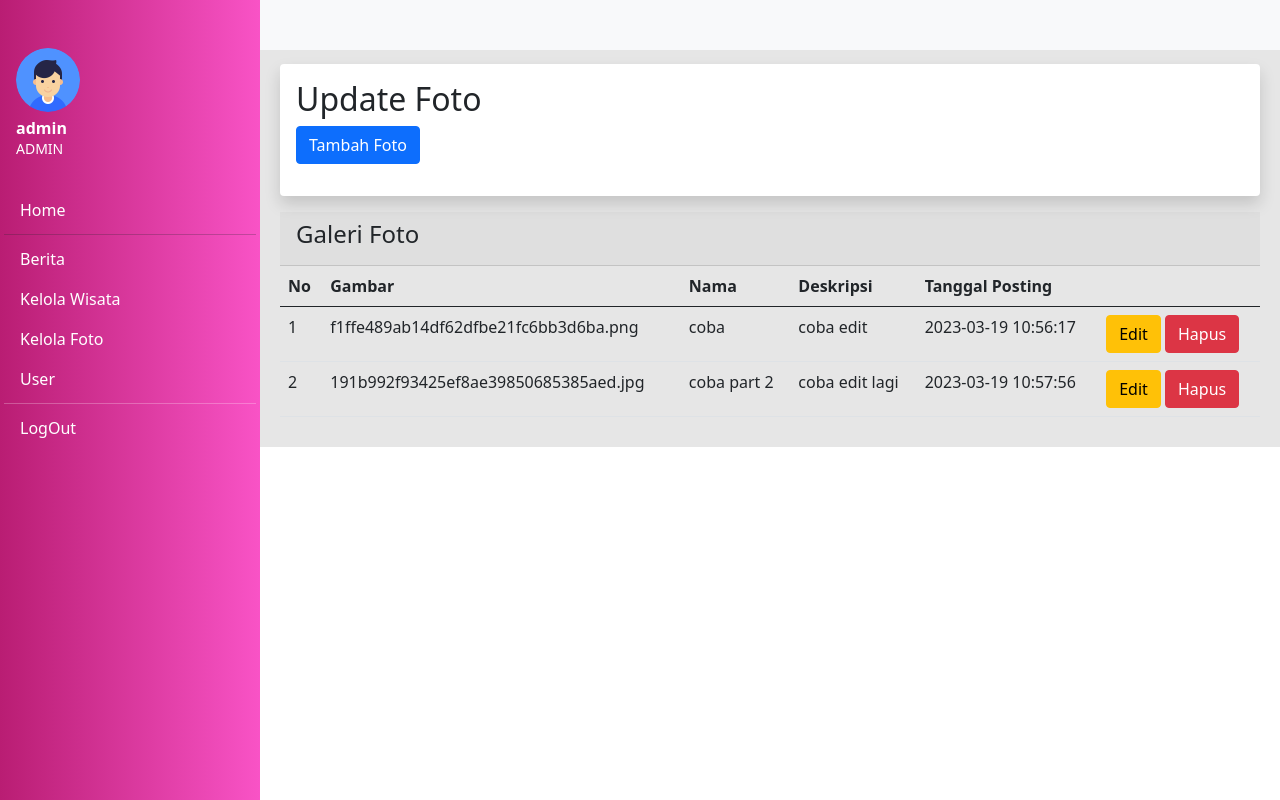
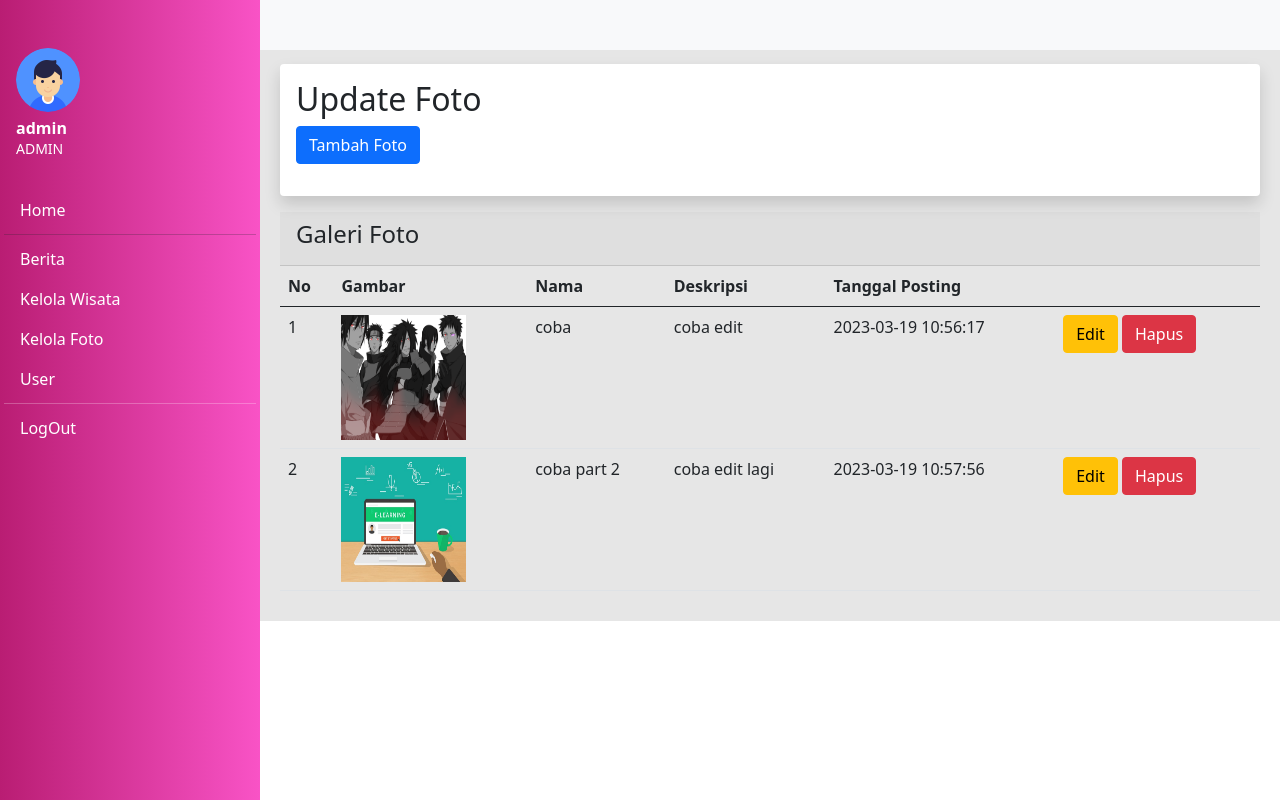
Before and after one commit to deasalsabilla/bukit-kunci, a PHP site: page /admin/menu/kelolafoto/index.php in a window 1280 px wide. Run offline with PHP 8.4, Linux system fonts and the light colour scheme; a user stored in the database is signed in; data comes from the database, SQL or seed files in the repository.

Commit message:
menampilkan gambar pada tabel kelola foto

```diff
--- a/admin/menu/kelolafoto/index.php
+++ b/admin/menu/kelolafoto/index.php
@@ -121,7 +121,7 @@ session_start();
                     <a class="nav-link px-3" href="../../menu/berita/index.php">
                         <i class="" aria-hidden="true"></i>Berita
                     </a>
-                    <?php if($_SESSION['level'] == "admin"): ?>
+                    <?php if ($_SESSION['level'] == "admin") : ?>
                         <a class="nav-link px-3" href="../../menu/kelolawisata/index.php">
                             <i class="" aria-hidden="true"></i>Kelola Wisata
                         </a>
@@ -137,7 +137,7 @@ session_start();
                         <a class="nav-link px-3" href="../../menu/user/index.php">
                             <i class="" aria-hidden="true"></i>User
                         </a>
-                    <?php endif;?>
+                    <?php endif; ?>
                     <hr class="soft my-1 bg-white">
                     <a class="nav-link px-3" href="../../logout.php">
                         <i class="" aria-hidden="true"></i>LogOut
@@ -267,13 +267,13 @@ session_start();
                             ?>
                                 <tr>
                                     <td><?php echo $no++ ?></td>
-                                    <td><?php echo $hasil['postimage'] ?></td>
+                                    <td><img src="img/<?php echo $hasil['postimage'] ?>" width="125px" height="125px"></td>
                                     <td><?php echo $hasil['nama'] ?></td>
                                     <td><?php echo $hasil['caption'] ?></td>
                                     <td><?php echo $hasil['postDate'] ?></td>
                                     <td>
-                                        <button class="btn btn-warning"><a href="edit.php?id=<?php echo $hasil['id'];?>" style="color: black; text-decoration:none;">Edit</a></button>
-                                        <button class="btn btn-danger" onclick="return confirm('Apakah Anda Yakin Ingin Menghapus Data?')"><a href="delete.php?id=<?php echo $hasil['id'];?>" style="color: white; text-decoration:none;">Hapus</a></button>
+                                        <button class="btn btn-warning"><a href="edit.php?id=<?php echo $hasil['id']; ?>" style="color: black; text-decoration:none;">Edit</a></button>
+                                        <button class="btn btn-danger" onclick="return confirm('Apakah Anda Yakin Ingin Menghapus Data?')"><a href="delete.php?id=<?php echo $hasil['id']; ?>" style="color: white; text-decoration:none;">Hapus</a></button>
                                     </td>
                                 </tr>
                             <?php
```
Lines whose indentation alone changed are shown as unchanged.
